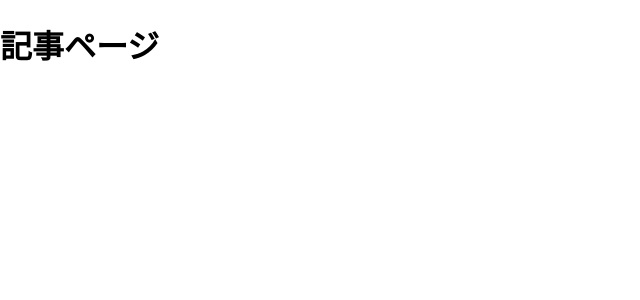
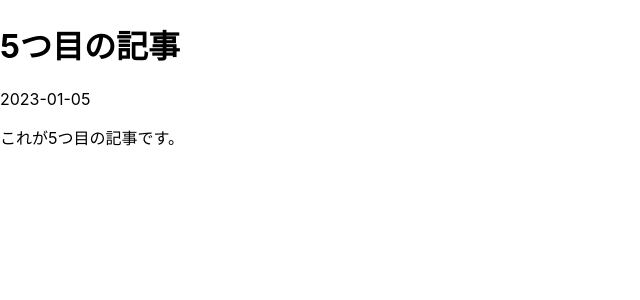
Before and after one commit to ren-ichinose/230323-typescript-nextjs-website, a Next.js app: page /blog/fifth-blog in a window 1280 px wide. Shown: the top 300 px of the page, without its empty margins (0-640 px from the left). Built offline with nearby package versions, Linux system fonts and the light colour scheme.

Commit message:
個別ページの画面実装 #3

```diff
--- a/pages/blog/[slug].js
+++ b/pages/blog/[slug].js
@@ -1,7 +1,15 @@
 import matter from 'gray-matter';
+import ReactMarkdown from 'react-markdown';
 
 const ShingleBlog = ({ frontmatter, markdownBody }) => {
-  return <h1>記事ページ</h1>;
+  const { title, date } = frontmatter;
+  return (
+    <div>
+      <h1>{title}</h1>
+      <p>{date}</p>
+      <ReactMarkdown>{markdownBody}</ReactMarkdown>
+    </div>
+  );
 };
 
 export default ShingleBlog;
```
